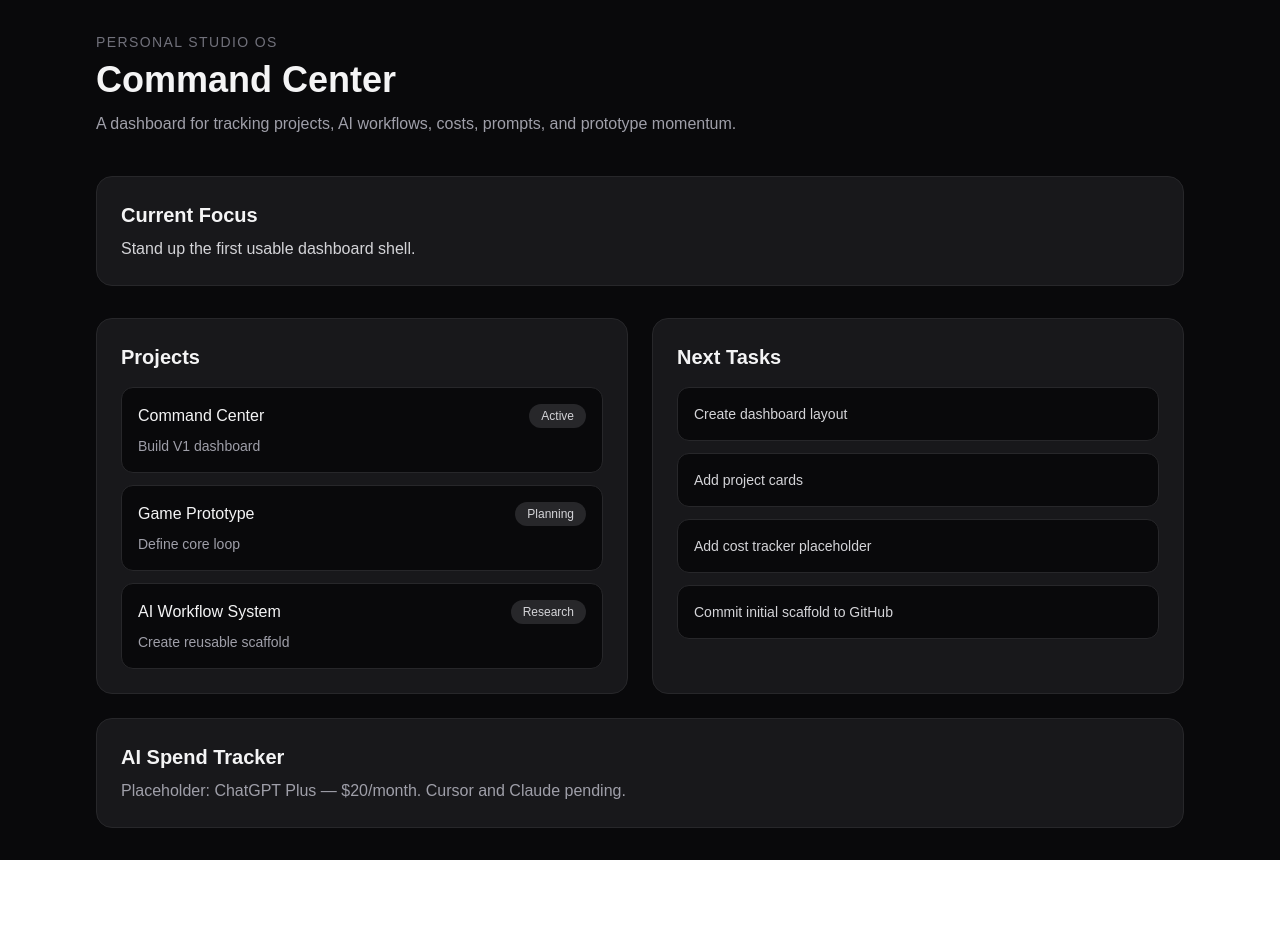
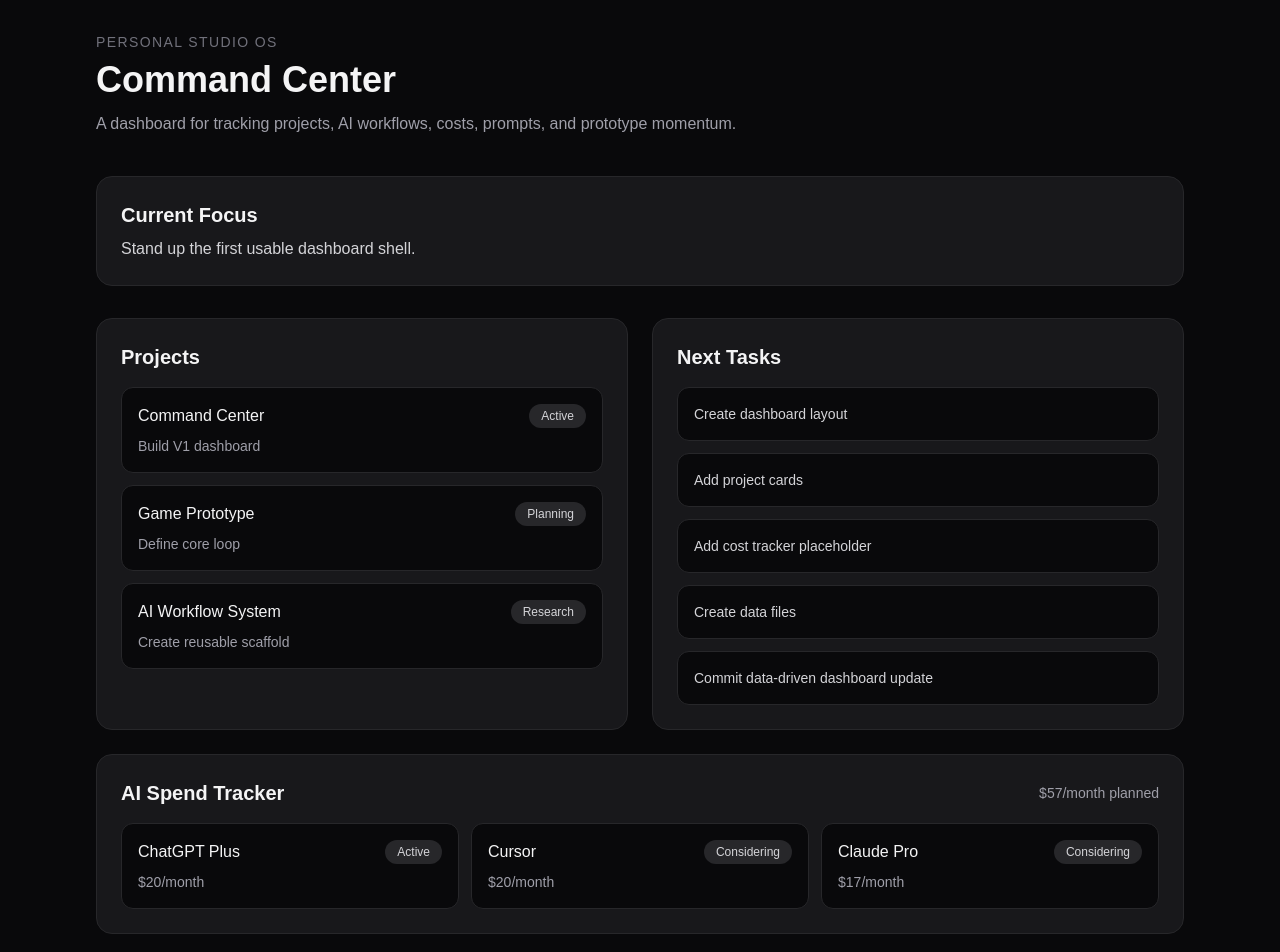
Before and after one commit to chrisfidalgo/command-center, a Next.js app: page / in a window 1280 px wide. Shown: the top 952 px of the page. Before the commit the page ends 860 px from the top, so only its background shows below. Built offline with nearby package versions, Linux system fonts and the light colour scheme.

Commit message:
Replacing placeholder data with real-er data

```diff
--- a/src/app/page.tsx
+++ b/src/app/page.tsx
@@ -1,15 +1,6 @@
-const projects = [
-  { name: "Command Center", status: "Active", focus: "Build V1 dashboard" },
-  { name: "Game Prototype", status: "Planning", focus: "Define core loop" },
-  { name: "AI Workflow System", status: "Research", focus: "Create reusable scaffold" },
-];
-
-const tasks = [
-  "Create dashboard layout",
-  "Add project cards",
-  "Add cost tracker placeholder",
-  "Commit initial scaffold to GitHub",
-];
+import { projects } from "@/data/projects";
+import { tasks } from "@/data/tasks";
+import { costs, totalMonthlyCost } from "@/data/costs";
 
 export default function Home() {
   return (
@@ -70,10 +61,31 @@ export default function Home() {
         </div>
 
         <section className="mt-6 rounded-2xl border border-zinc-800 bg-zinc-900 p-6">
-          <h2 className="text-xl font-semibold">AI Spend Tracker</h2>
-          <p className="mt-2 text-zinc-400">
-            Placeholder: ChatGPT Plus — $20/month. Cursor and Claude pending.
-          </p>
+          <div className="flex items-center justify-between">
+            <h2 className="text-xl font-semibold">AI Spend Tracker</h2>
+            <span className="text-sm text-zinc-400">
+              ${totalMonthlyCost}/month planned
+            </span>
+          </div>
+
+          <div className="mt-4 grid gap-3 md:grid-cols-3">
+            {costs.map((cost) => (
+              <div
+                key={cost.name}
+                className="rounded-xl border border-zinc-800 bg-zinc-950 p-4"
+              >
+                <div className="flex items-center justify-between">
+                  <h3 className="font-medium">{cost.name}</h3>
+                  <span className="rounded-full bg-zinc-800 px-3 py-1 text-xs text-zinc-300">
+                    {cost.status}
+                  </span>
+                </div>
+                <p className="mt-2 text-sm text-zinc-400">
+                  ${cost.monthlyCost}/month
+                </p>
+              </div>
+            ))}
+          </div>
         </section>
       </div>
     </main>
--- /dev/null
+++ b/src/data/costs.ts
@@ -0,0 +1,22 @@
+export const costs = [
+  {
+    name: "ChatGPT Plus",
+    monthlyCost: 20,
+    status: "Active",
+  },
+  {
+    name: "Cursor",
+    monthlyCost: 20,
+    status: "Considering",
+  },
+  {
+    name: "Claude Pro",
+    monthlyCost: 17,
+    status: "Considering",
+  },
+];
+
+export const totalMonthlyCost = costs.reduce(
+  (sum, cost) => sum + cost.monthlyCost,
+  0
+);
--- /dev/null
+++ b/src/data/projects.ts
@@ -0,0 +1,17 @@
+export const projects = [
+  {
+    name: "Command Center",
+    status: "Active",
+    focus: "Build V1 dashboard",
+  },
+  {
+    name: "Game Prototype",
+    status: "Planning",
+    focus: "Define core loop",
+  },
+  {
+    name: "AI Workflow System",
+    status: "Research",
+    focus: "Create reusable scaffold",
+  },
+];
--- /dev/null
+++ b/src/data/tasks.ts
@@ -0,0 +1,7 @@
+export const tasks = [
+  "Create dashboard layout",
+  "Add project cards",
+  "Add cost tracker placeholder",
+  "Create data files",
+  "Commit data-driven dashboard update",
+];
```
